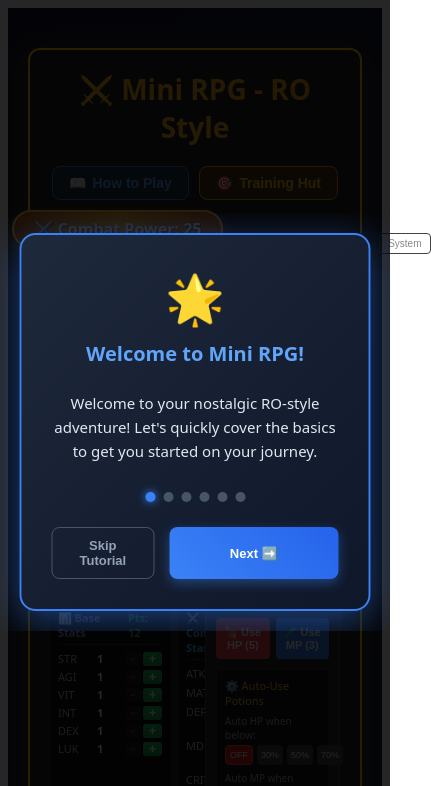
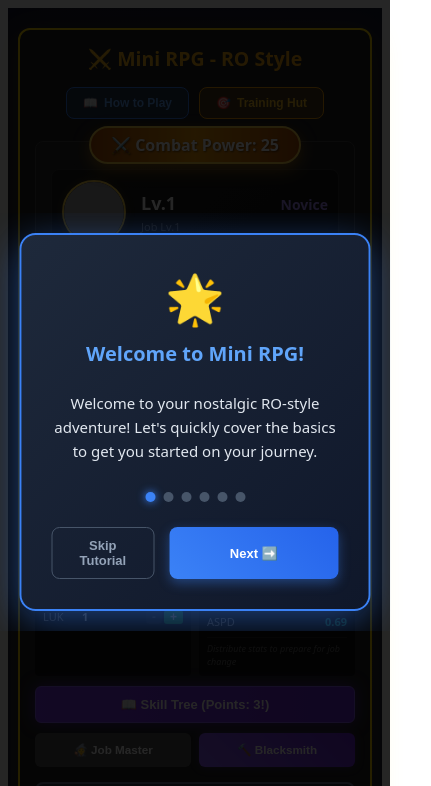
Before and after one commit to alphakey-marketing/react-learning, a React (Vite) app: page / in a window 390 px wide. Shown: the top 786 px of the page, 431 px wide, since content can reach past the window. Built offline with nearby package versions, Linux system fonts and the light colour scheme; grey boxes are pictures that could not be loaded.

Commit message:
feat: make game fully responsive for mobile devices (iPhone, Samsung S26 etc)

```diff
--- a/src/MiniLevelGame.tsx
+++ b/src/MiniLevelGame.tsx
@@ -169,9 +169,9 @@ export function MiniLevelGame() {
         justifyContent: "center",
         alignItems: "flex-start",
         fontFamily: "system-ui, sans-serif",
-        padding: "20px",
-        paddingTop: "40px",
-        paddingBottom: "40px", // Reduced padding bottom since floating bar is removed
+        padding: "10px", // Reduced for mobile
+        paddingTop: "20px", // Reduced for mobile
+        paddingBottom: "20px",
       }}
     >
       {showTutorial && <TutorialOverlay onClose={() => setShowTutorial(false)} />}
@@ -210,7 +210,7 @@ export function MiniLevelGame() {
         id="game-container"
         style={{
           border: "2px solid gold",
-          padding: "20px",
+          padding: "15px", // Reduced for mobile
           borderRadius: "12px",
           width: "100%",
           maxWidth: "1200px",
@@ -222,8 +222,8 @@ export function MiniLevelGame() {
         <h1
           style={{
             textAlign: "center",
-            margin: "0 0 20px 0",
-            fontSize: "28px",
+            margin: "0 0 15px 0", // Reduced for mobile
+            fontSize: "clamp(18px, 5vw, 28px)", // Responsive font size
             background: "linear-gradient(45deg, #fbbf24, #f59e0b)",
             WebkitBackgroundClip: "text",
             WebkitTextFillColor: "transparent",
@@ -233,7 +233,7 @@ export function MiniLevelGame() {
           ⚔️ Mini RPG - RO Style
         </h1>
 
-        <div style={{ display: "flex", justifyContent: "center", gap: "10px", marginBottom: "15px" }}>
+        <div style={{ display: "flex", justifyContent: "center", gap: "10px", marginBottom: "12px", flexWrap: "wrap" }}>
           <button
             onClick={() => setShowTutorial(true)}
             style={{
@@ -244,7 +244,7 @@ export function MiniLevelGame() {
               borderRadius: "8px",
               cursor: "pointer",
               fontWeight: "bold",
-              fontSize: "14px",
+              fontSize: "clamp(12px, 3vw, 14px)", // Responsive font
               display: "flex",
               alignItems: "center",
               gap: "6px",
@@ -264,7 +264,7 @@ export function MiniLevelGame() {
               borderRadius: "8px",
               cursor: "pointer",
               fontWeight: "bold",
-              fontSize: "14px",
+              fontSize: "clamp(12px, 3vw, 14px)", // Responsive font
               display: "flex",
               alignItems: "center",
               gap: "6px",
@@ -278,9 +278,9 @@ export function MiniLevelGame() {
         <div
           style={{
             display: "grid",
-            gridTemplateColumns: "1fr 1fr",
-            gap: "20px",
-            marginBottom: "15px",
+            gridTemplateColumns: window.innerWidth < 768 ? "1fr" : "1fr 1fr", // Stack on mobile
+            gap: "15px", // Reduced for mobile
+            marginBottom: "12px",
           }}
         >
           <div style={{ minWidth: 0 }}>
@@ -308,7 +308,7 @@ export function MiniLevelGame() {
                   borderRadius: "6px",
                   cursor: "pointer",
                   fontWeight: "bold",
-                  fontSize: "13px",
+                  fontSize: "clamp(11px, 3vw, 13px)", // Responsive font
                   boxShadow: canChangeJobNow
                     ? "0 0 15px rgba(251, 191, 36, 0.5)"
                     : "none",
@@ -340,7 +340,7 @@ export function MiniLevelGame() {
                   borderRadius: "6px",
                   cursor: game.char.hp > 0 ? "pointer" : "not-allowed",
                   fontWeight: "bold",
-                  fontSize: "13px",
+                  fontSize: "clamp(11px, 3vw, 13px)", // Responsive font
                   boxShadow: game.char.hp > 0
                     ? (game.currentZoneId !== 0 ? "0 0 10px rgba(16, 185, 129, 0.3)" : "0 0 10px rgba(139, 92, 246, 0.3)")
                     : "none",
@@ -471,6 +471,7 @@ export function MiniLevelGame() {
               justifyContent: "center",
               alignItems: "center",
               zIndex: 1000,
+              padding: "20px",
             }}
           >
             <div
@@ -478,21 +479,21 @@ export function MiniLevelGame() {
                 background: "linear-gradient(135deg, #1a1a1a 0%, #2a2a2a 100%)",
                 border: "3px solid #dc2626",
                 borderRadius: "16px",
-                padding: "40px",
+                padding: "30px", // Reduced for mobile
                 maxWidth: "500px",
-                width: "90%",
+                width: "100%",
                 color: "white",
                 textAlign: "center",
                 boxShadow: "0 0 50px rgba(220, 38, 38, 0.5)",
               }}
             >
-              <div style={{ fontSize: "72px", marginBottom: "20px" }}>
+              <div style={{ fontSize: "clamp(48px, 15vw, 72px)", marginBottom: "20px" }}>
                 💀
               </div>
               <h2
                 style={{
                   margin: "0 0 20px 0",
-                  fontSize: "32px",
+                  fontSize: "clamp(24px, 7vw, 32px)",
                   color: "#dc2626",
                   fontWeight: "bold",
                 }}
@@ -501,7 +502,7 @@ export function MiniLevelGame() {
               </h2>
               <p
                 style={{
-                  fontSize: "16px",
+                  fontSize: "clamp(14px, 4vw, 16px)",
                   marginBottom: "10px",
                   color: "#bbb",
                 }}
@@ -510,7 +511,7 @@ export function MiniLevelGame() {
               </p>
               <p
                 style={{
-                  fontSize: "14px",
+                  fontSize: "clamp(12px, 3.5vw, 14px)",
                   marginBottom: "30px",
                   color: "#888",
                 }}
@@ -527,7 +528,7 @@ export function MiniLevelGame() {
                   border: "2px solid #ef4444",
                   borderRadius: "8px",
                   cursor: "pointer",
-                  fontSize: "18px",
+                  fontSize: "clamp(16px, 4.5vw, 18px)",
                   fontWeight: "bold",
                   boxShadow: "0 4px 15px rgba(220, 38, 38, 0.4)",
                   transition: "all 0.2s",
@@ -575,6 +576,13 @@ export function MiniLevelGame() {
         .crit-shake {
           animation: critShake 0.3s cubic-bezier(.36,.07,.19,.97) both;
         }
+
+        /* Mobile responsive adjustments */
+        @media (max-width: 768px) {
+          body {
+            font-size: 14px;
+          }
+        }
       `}</style>
     </div>
   );
```
